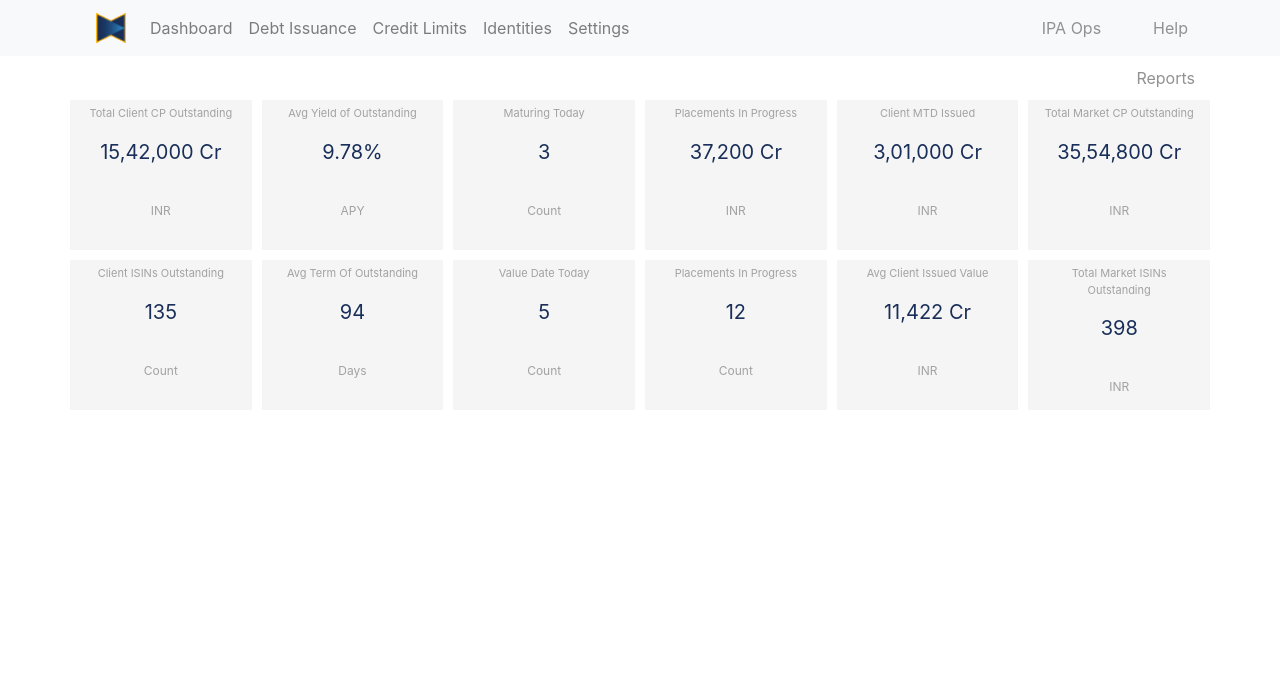
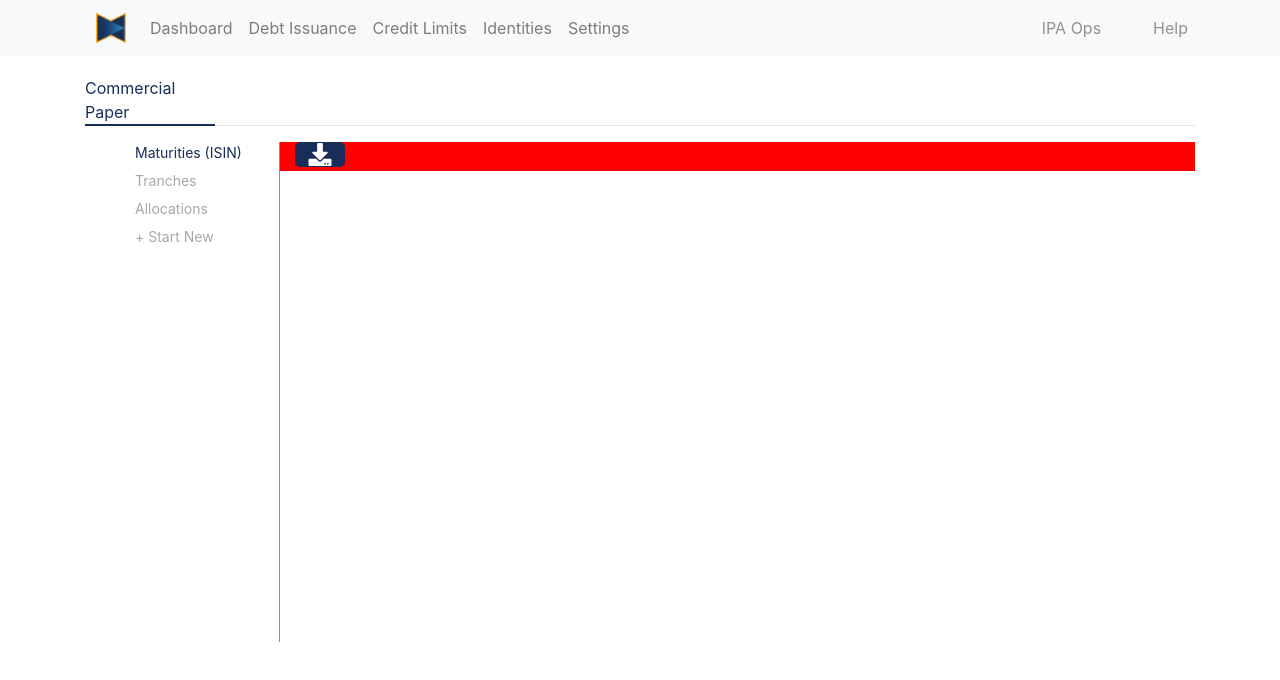
Before and after one commit to jade1001/debt-issuance-ipa, a React (Create React App) app: page / in a window 1280 px wide. Shown: the top 680 px of the page. Built offline with nearby package versions, Linux system fonts and the light colour scheme.

Commit message:
Dashboard done

```diff
--- a/package.json
+++ b/package.json
@@ -10,7 +10,10 @@
     "react": "^16.12.0",
     "react-bootstrap": "^1.0.0-beta.16",
     "react-dom": "^16.12.0",
-    "react-scripts": "3.2.0"
+    "react-router": "^5.1.2",
+    "react-router-dom": "^5.1.2",
+    "react-scripts": "3.2.0",
+    "react-sidebar": "^3.0.2"
   },
   "scripts": {
     "start": "react-scripts start",
--- a/src/App.js
+++ b/src/App.js
@@ -1,12 +1,12 @@
 import React from 'react'
 import './App.css'
 import 'bootstrap/dist/css/bootstrap.min.css'
-import DashboardMain from './components/DashboardMain'
+import DebtIssuance from './components/DebtIssuance'
 
 function App() {
   return (
     <div className='App'>
-      <DashboardMain />
+      <DebtIssuance />
     </div>
   )
 }
--- a/src/components/DashboardMain.js
+++ b/src/components/DashboardMain.js
@@ -2,6 +2,7 @@ import React, { Component } from 'react'
 import MainNavBar from './MainNavBar'
 import { Container, Row, Col } from 'react-bootstrap'
 import '../App.css'
+import OpsNotif1 from './OpsNotif1'
 
 class DashboardMain extends Component {
   render() {
@@ -207,6 +208,7 @@ class DashboardMain extends Component {
             </Col>
           </Row>
         </Container>
+        <OpsNotif1 />
       </div>
     )
   }
--- /dev/null
+++ b/src/components/DebtIssuance.js
@@ -0,0 +1,93 @@
+import React, { Component } from 'react'
+import MainNavBar from './MainNavBar'
+import { Container, Row, Col } from 'react-bootstrap'
+import { FontAwesomeIcon } from '@fortawesome/react-fontawesome'
+import { faDownload } from '@fortawesome/free-solid-svg-icons'
+
+class DebtIssuance extends Component {
+  render() {
+    return (
+      <div>
+        <MainNavBar />
+        <Container>
+          <Row style={{ marginTop: 20 }}>
+            <Col xs>
+              <p
+                style={{
+                  color: '#182e58',
+                  borderBottom: '2px solid #182e58',
+                  width: 130
+                }}
+              >
+                Commercial Paper
+              </p>
+              <hr style={{ marginTop: -17 }} />
+            </Col>
+          </Row>
+        </Container>
+        <Container
+          style={{
+            width: 280,
+            height: 500,
+            float: 'left',
+            paddingLeft: 120,
+            borderRight: '1px solid #919191'
+          }}
+        >
+          <Col style={{ color: '#182e58', fontSize: 14, cursor: 'pointer' }}>
+            Maturities (ISIN)
+          </Col>
+          <Col
+            style={{
+              opacity: 0.4,
+              marginTop: 7,
+              fontSize: 14,
+              cursor: 'pointer'
+            }}
+          >
+            Tranches
+          </Col>
+          <Col
+            style={{
+              opacity: 0.4,
+              marginTop: 7,
+              fontSize: 14,
+              cursor: 'pointer'
+            }}
+          >
+            Allocations
+          </Col>
+          <Col
+            style={{
+              opacity: 0.4,
+              marginTop: 7,
+              fontSize: 14,
+              cursor: 'pointer'
+            }}
+          >
+            + Start New
+          </Col>
+        </Container>
+        <Container>
+          <Row>
+            <Col style={{ backgroundColor: 'red' }}>
+              <FontAwesomeIcon
+                icon={faDownload}
+                style={{
+                  width: 50,
+                  height: 25,
+                  color: 'white',
+                  border: '1px solid #182e58',
+                  backgroundColor: '#182e58',
+                  borderRadius: 5
+                }}
+              />
+            </Col>
+          </Row>
+        </Container>
+      </div>
+    )
+  }
+}
+
+export default DebtIssuance
```
Also changed, not shown: 1 other file (tests, documents, lock files or other folders).
